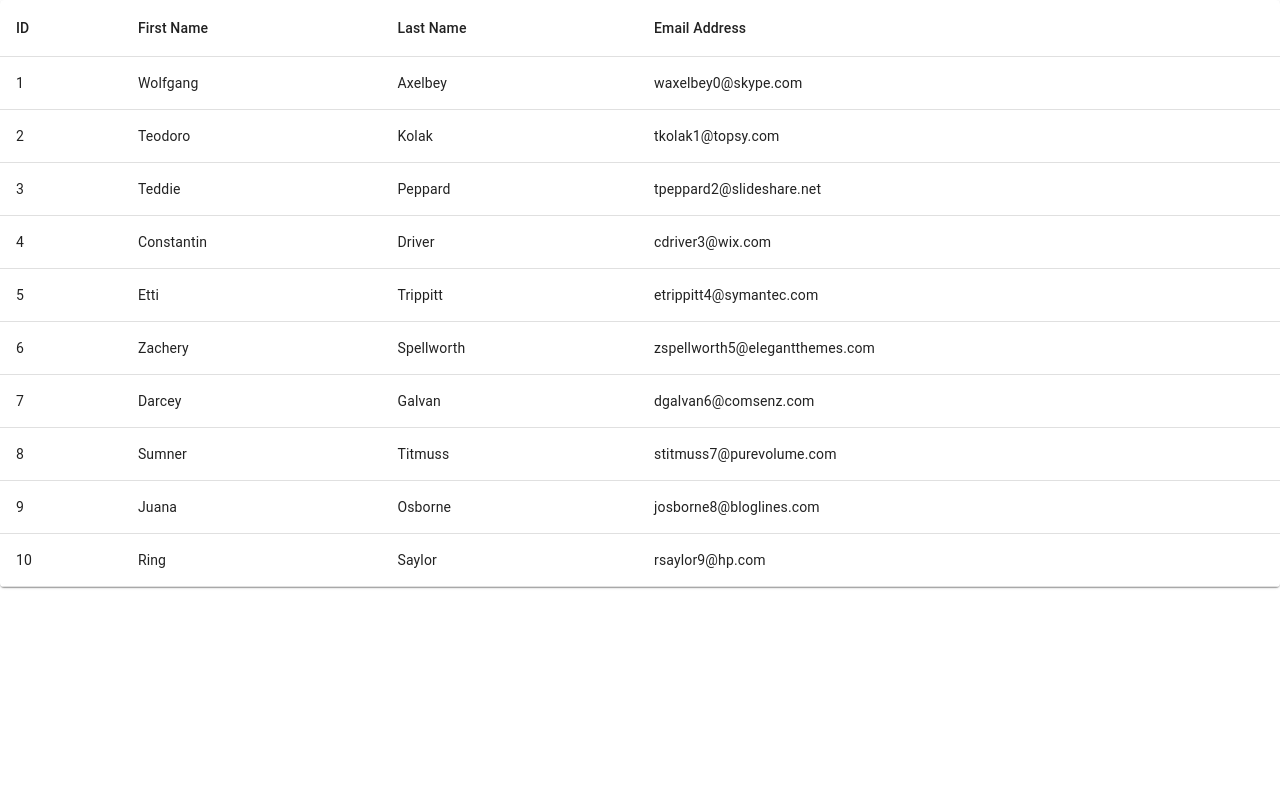
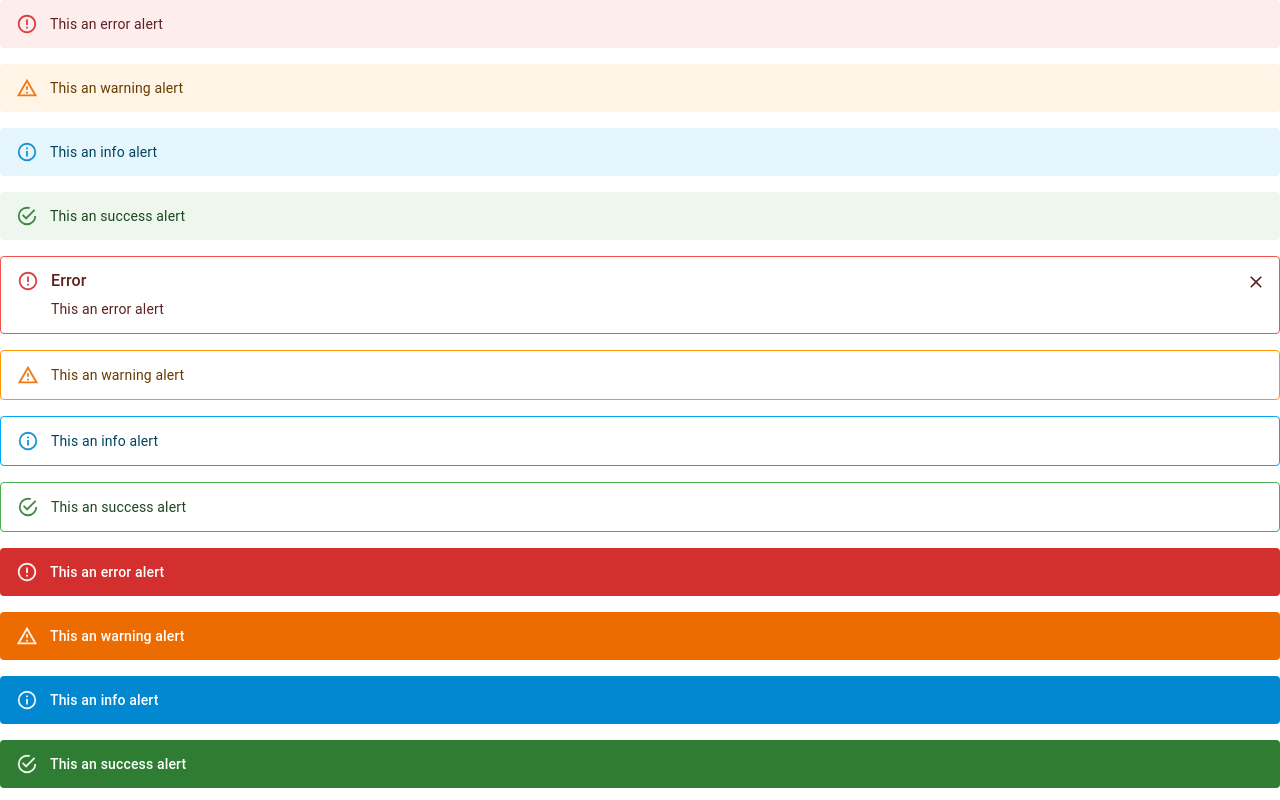
Before and after one commit to tehaamhashmi7/Everything-in-Material-UI, a React (Create React App) app: page / in a window 1280 px wide. Built offline with nearby package versions, Linux system fonts and the light colour scheme.

Commit message:
Alert Component

```diff
--- a/src/App.tsx
+++ b/src/App.tsx
@@ -1,6 +1,6 @@
 import React from 'react';
 import './App.css';
-import TableComponent from './components/28-TableComponent';
+import AlertComponent from './components/29-AlertComponent';
 
 // import MuiTypography from './components/MuiTypography';
 // import Buttons from './components/2-Buttons';
@@ -28,6 +28,7 @@ import TableComponent from './components/28-TableComponent';
 // import ListComponent from './components/24-ListComponent';
 // import ChipCompoent from './components/25-ChipCompoent';
 // import ToolTipCOmpoent from './components/27-ToolTipCOmpoent';
+// import TableComponent from './components/28-TableComponent';
 
 function App() {
   return (
@@ -58,7 +59,8 @@ function App() {
       {/* <ListComponent /> */}
       {/* <ChipCompoent /> */}
       {/* <ToolTipCOmpoent /> */}
-      <TableComponent />
+      {/* <TableComponent /> */}
+      <AlertComponent />
     </div>
   );
 }
--- /dev/null
+++ b/src/components/29-AlertComponent.tsx
@@ -0,0 +1,27 @@
+import { Alert, AlertTitle, Stack } from '@mui/material'
+import React from 'react'
+
+function AlertComponent() {
+  return (
+    <Stack spacing={2}>
+        <Alert severity='error'>This an error alert</Alert>
+        <Alert severity='warning'>This an warning alert</Alert>
+        <Alert severity='info'>This an info alert</Alert>
+        <Alert severity='success'>This an success alert</Alert>
+
+        <Alert variant='outlined' severity='error' onClose={() => alert('Close Alert')}>
+            <AlertTitle>Error</AlertTitle>
+            This an error alert</Alert>
+        <Alert variant='outlined' severity='warning'>This an warning alert</Alert>
+        <Alert variant='outlined' severity='info'>This an info alert</Alert>
+        <Alert variant='outlined' severity='success'>This an success alert</Alert>
+
+        <Alert variant='filled' severity='error'>This an error alert</Alert>
+        <Alert variant='filled' severity='warning'>This an warning alert</Alert>
+        <Alert variant='filled' severity='info'>This an info alert</Alert>
+        <Alert variant='filled' severity='success'>This an success alert</Alert>
+    </Stack>
+  )
+}
+
+export default AlertComponent
```
